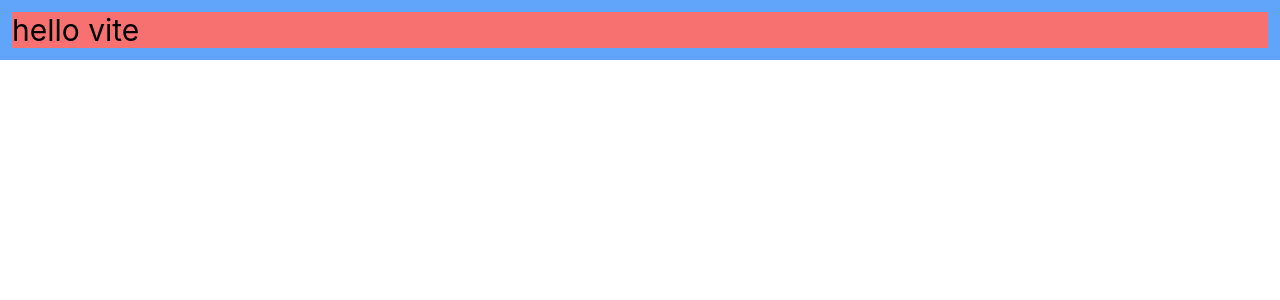
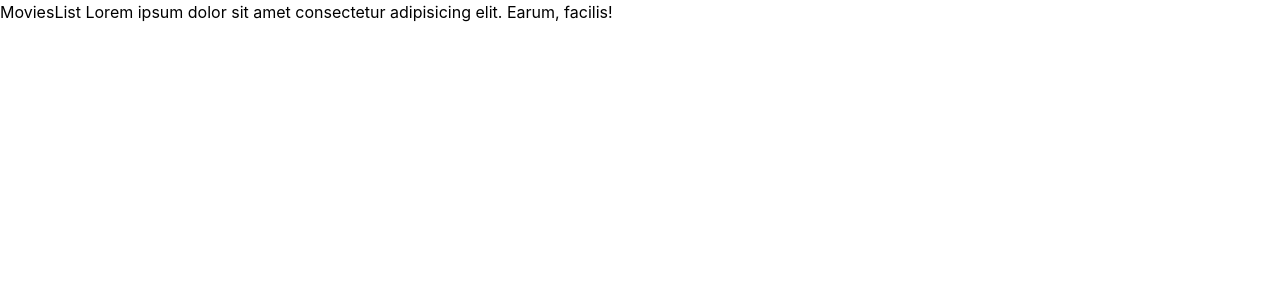
Before and after one commit to frankmilito/feature-mind, a React (Vite) app: page / in a window 1280 px wide. Shown: the top 300 px of the page. Built offline with nearby package versions, Linux system fonts and the light colour scheme.

Commit message:
setup movies context

```diff
--- a/package.json
+++ b/package.json
@@ -10,8 +10,10 @@
     "preview": "vite preview"
   },
   "dependencies": {
+    "axios": "^1.7.7",
     "react": "^18.3.1",
-    "react-dom": "^18.3.1"
+    "react-dom": "^18.3.1",
+    "react-router-dom": "^6.27.0"
   },
   "devDependencies": {
     "@eslint/js": "^9.13.0",
--- a/src/App.tsx
+++ b/src/App.tsx
@@ -1,8 +1,11 @@
+import { Routes, Route } from "react-router-dom";
+import MoviesList from "./pages/MoviesList";
+
 function App() {
   return (
-    <div className="p-3 bg-blue-400">
-      <p className="text-3xl bg-red-400">hello vite</p>
-    </div>
+    <Routes>
+      <Route index element={<MoviesList />} />
+    </Routes>
   );
 }
 
--- /dev/null
+++ b/src/context/MoviesContext.tsx
@@ -0,0 +1,40 @@
+import { createContext, ReactNode, useState } from "react";
+import axios from "axios";
+
+interface Movie {
+  id: string;
+  title: string;
+  poster: string;
+  // other movie properties
+}
+
+interface MovieContextProps {
+  movies: Movie[];
+  searchMovies: (query: string) => void;
+  addMovie: (movie: Movie) => void;
+}
+
+export const MovieContext = createContext<MovieContextProps | undefined>(
+  undefined
+);
+
+export const MovieProvider = ({ children }: { children: ReactNode }) => {
+  const [movies, setMovies] = useState<Movie[]>([]);
+
+  const searchMovies = async (query: string) => {
+    const response = await axios.get(
+      `https://www.omdbapi.com/?s=${query}&apikey=e6c0da32`
+    );
+    setMovies(response.data.Search || []);
+  };
+
+  const addMovie = (movie: Movie) => {
+    setMovies((prevMovies) => [movie, ...prevMovies]);
+  };
+
+  return (
+    <MovieContext.Provider value={{ movies, searchMovies, addMovie }}>
+      {children}
+    </MovieContext.Provider>
+  );
+};
--- a/src/main.tsx
+++ b/src/main.tsx
@@ -2,9 +2,12 @@
 import { createRoot } from "react-dom/client";
 import "./index.css";
 import App from "./App.tsx";
+import { BrowserRouter } from "react-router-dom";
 
 createRoot(document.getElementById("root")!).render(
   <StrictMode>
-    <App />
+    <BrowserRouter>
+      <App />
+    </BrowserRouter>
   </StrictMode>
 );
--- /dev/null
+++ b/src/pages/MoviesList.tsx
@@ -0,0 +1,10 @@
+const MoviesList = () => {
+  return (
+    <div>
+      MoviesList Lorem ipsum dolor sit amet consectetur adipisicing elit. Earum,
+      facilis!
+    </div>
+  );
+};
+
+export default MoviesList;
```
Also changed, not shown: 1 other file (tests, documents, lock files or other folders).
